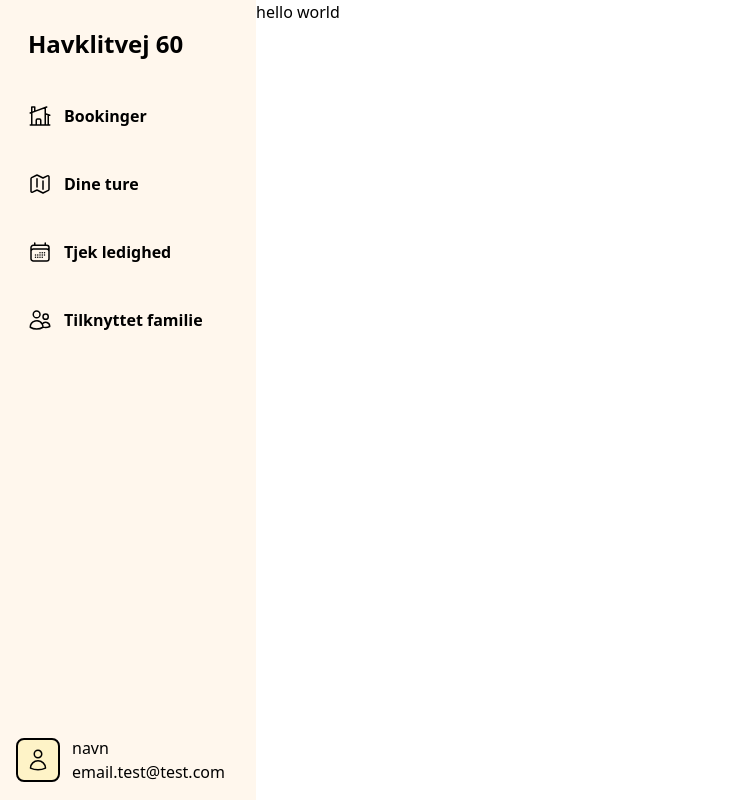
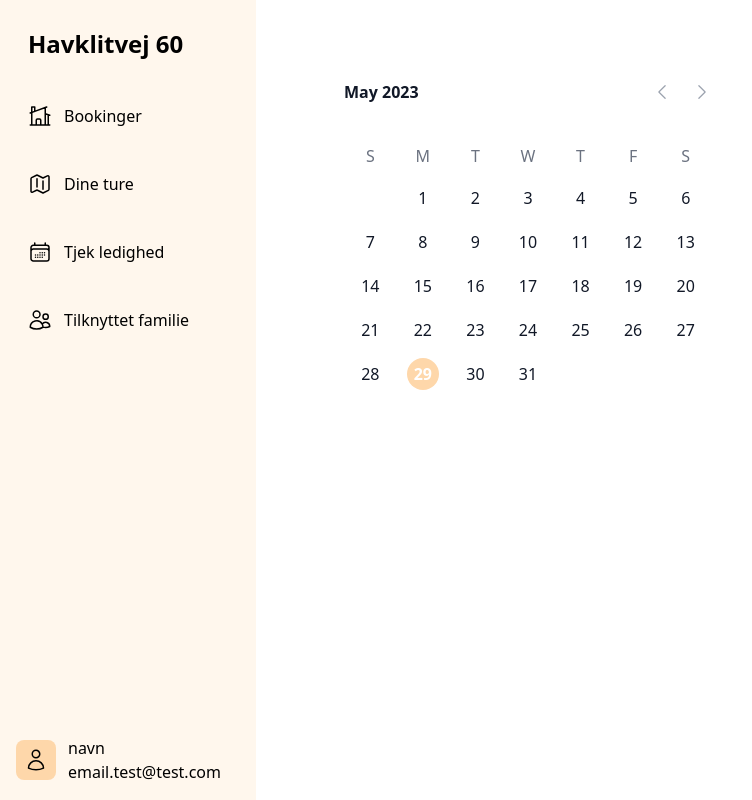
Before and after one commit to rallelind/vaction-house-booking, a Next.js app: page /application in a window 1280 px wide. Shown: the whole page, without its empty margins (0-752 px from the left). Built offline with nearby package versions, Linux system fonts and the light colour scheme.

Commit message:
started creating calendar component

```diff
--- a/package.json
+++ b/package.json
@@ -14,6 +14,7 @@
     "@types/react": "18.2.6",
     "@types/react-dom": "18.2.4",
     "autoprefixer": "10.4.14",
+    "date-fns": "^2.30.0",
     "eslint": "8.40.0",
     "eslint-config-next": "13.4.1",
     "next": "13.4.1",
--- a/src/app/application/layout.tsx
+++ b/src/app/application/layout.tsx
@@ -1,35 +1,59 @@
-import { HomeModernIcon, MapIcon, CalendarDaysIcon, UsersIcon, UserIcon } from "@heroicons/react/24/outline"
+import {
+  HomeModernIcon,
+  MapIcon,
+  CalendarDaysIcon,
+  UsersIcon,
+  UserIcon,
+} from "@heroicons/react/24/outline";
 import { ReactNode } from "react";
-import Link from 'next/link';
+import Link from "next/link";
 
-export default function ApplicationLayout({ children }: { children: ReactNode }) {
+export default function ApplicationLayout({
+  children,
+}: {
+  children: ReactNode;
+}) {
   return (
     <div className="flex min-h-screen flex-col">
       <div className="flex flex-1">
         <div className="relative">
           <aside className="top-0 left-0 h-screen min-w-max md:sticky lg:w-64 bg-orange-50 p-4">
-                <h1 className="hidden lg:block text-2xl font-bold p-3">Havklitvej 60</h1>
+            <h1 className="hidden lg:block text-2xl font-bold p-3">
+              Havklitvej 60
+            </h1>
             <ul>
               <li className="mt-5 mb-5">
-                        <Link href="/application/bookings" className="flex font-semibold items-center hover:bg-orange-100 w-full p-3 rounded-lg">
+                <Link
+                  href="/application/bookings"
+                  className="flex items-center hover:bg-orange-100 w-full p-3 rounded-lg"
+                >
                   <HomeModernIcon className="h-6 lg:mr-3" />
                   <p className="hidden lg:block">Bookinger</p>
                 </Link>
               </li>
               <li className="mt-5 mb-5">
-                        <Link href="/application/bookings" className="flex font-semibold items-center hover:bg-orange-100 w-full p-3 rounded-lg">
+                <Link
+                  href="/application/bookings"
+                  className="flex items-center hover:bg-orange-100 w-full p-3 rounded-lg"
+                >
                   <MapIcon className="h-6 lg:mr-3" />
                   <p className="hidden lg:block">Dine ture</p>
                 </Link>
               </li>
               <li className="mt-5 mb-5">
-                        <Link href="/application/bookings" className="flex font-semibold items-center hover:bg-orange-100 w-full p-3 rounded-lg">
+                <Link
+                  href="/application/bookings"
+                  className="flex items-center hover:bg-orange-100 w-full p-3 rounded-lg"
+                >
                   <CalendarDaysIcon className="h-6 lg:mr-3" />
                   <p className="hidden lg:block">Tjek ledighed</p>
                 </Link>
               </li>
               <li className="mt-5 mb-5">
-                        <Link href="/application/bookings" className="flex font-semibold items-center hover:bg-orange-100 w-full p-3 rounded-lg">
+                <Link
+                  href="/application/bookings"
+                  className="flex items-center hover:bg-orange-100 w-full p-3 rounded-lg"
+                >
                   <UsersIcon className="h-6 lg:mr-3" />
                   <p className="hidden lg:block">Tilknyttet familie</p>
                 </Link>
@@ -37,7 +61,7 @@ export default function ApplicationLayout({ children }: { children: ReactNode })
             </ul>
             <div className="fixed bottom-4">
               <div className="flex items-center">
-                        <div className=" bg-amber-100 p-2 mr-3 rounded-lg border-2 border-black">
+                <div className=" bg-orange-200 p-2 mr-3 rounded-lg">
                   <UserIcon className="h-6" />
                 </div>
                 <div className="hidden lg:block">
@@ -48,10 +72,8 @@ export default function ApplicationLayout({ children }: { children: ReactNode })
             </div>
           </aside>
         </div>
-            <div className="flex w-0 flex-1 flex-col">
-                {children}
+        <div className="flex w-0 flex-1 flex-col">{children}</div>
       </div>
     </div>
-        </div>
-    )
+  );
 }
--- a/src/app/application/page.tsx
+++ b/src/app/application/page.tsx
@@ -1,7 +1,9 @@
-
+import Calendar from "@/components/Calendar"
 
 export default function Application() {
     return (
-        <main><p>hello world</p></main>
+        <main>
+            <Calendar />
+        </main>
     )
 }
--- /dev/null
+++ b/src/components/Calendar.tsx
@@ -0,0 +1,158 @@
+"use client"
+import {
+    add,
+    eachDayOfInterval,
+    endOfMonth,
+    format,
+    getDay,
+    isEqual,
+    isSameDay,
+    isSameMonth,
+    isToday,
+    parse,
+    parseISO,
+    startOfToday,
+    isAfter,
+    isBefore,
+    isWithinInterval
+} from 'date-fns'
+import { ChevronLeftIcon, ChevronRightIcon } from '@heroicons/react/24/solid'
+
+import { useState } from 'react'
+
+function classNames(...classes: any) {
+    return classes.filter(Boolean).join(' ')
+}
+
+let colStartClasses = [
+    '',
+    'col-start-2',
+    'col-start-3',
+    'col-start-4',
+    'col-start-5',
+    'col-start-6',
+    'col-start-7',
+  ]
+
+export default function Calendar() {
+    let today = startOfToday()
+    let [startDate, setStartDate] = useState(today)
+    let [endDate, setEndDate] = useState(today)
+    let [currentMonth, setCurrentMonth] = useState(format(today, 'MMM-yyyy'))
+    let firstDayCurrentMonth = parse(currentMonth, 'MMM-yyyy', new Date())
+
+    let days = eachDayOfInterval({
+      start: firstDayCurrentMonth,
+      end: endOfMonth(firstDayCurrentMonth),
+    })
+
+    function previousMonth() {
+      let firstDayNextMonth = add(firstDayCurrentMonth, { months: -1 })
+      setCurrentMonth(format(firstDayNextMonth, 'MMM-yyyy'))
+    }
+
+    function nextMonth() {
+      let firstDayNextMonth = add(firstDayCurrentMonth, { months: 1 })
+      setCurrentMonth(format(firstDayNextMonth, 'MMM-yyyy'))
+    }
+
+    function handleSelectedDay(day: any) {
+        if(isEqual(day, startDate) || isEqual(day, endDate)) {
+            setEndDate(day)
+            setStartDate(day)
+        }
+
+        if(isAfter(day, startDate)) {
+            setEndDate(day)
+        }
+
+        if(isBefore(day, startDate)) {
+            setStartDate(day)
+        }
+
+
+    }
+
+    return (
+      <div className="pt-20">
+        <div className="max-w-md px-4 mx-auto sm:px-7 md:max-w-4xl md:px-6">
+          <div className="md:grid md:grid-cols-2 md:divide-x md:divide-gray-200">
+            <div className="md:pr-14">
+              <div className="flex items-center">
+                <h2 className="flex-auto font-semibold text-gray-900">
+                  {format(firstDayCurrentMonth, 'MMMM yyyy')}
+                </h2>
+                <button
+                  type="button"
+                  onClick={previousMonth}
+                  className="-my-1.5 flex flex-none items-center justify-center p-1.5 text-gray-400 hover:text-gray-500"
+                >
+                  <span className="sr-only">Previous month</span>
+                  <ChevronLeftIcon className="w-5 h-5" aria-hidden="true" />
+                </button>
+                <button
+                  onClick={nextMonth}
+                  type="button"
+                  className="-my-1.5 -mr-1.5 ml-2 flex flex-none items-center justify-center p-1.5 text-gray-400 hover:text-gray-500"
+                >
+                  <span className="sr-only">Next month</span>
+                  <ChevronRightIcon className="w-5 h-5" aria-hidden="true" />
+                </button>
+              </div>
+              <div className="grid grid-cols-7 mt-10 text-md leading-6 text-center text-gray-500">
+                <div>S</div>
+                <div>M</div>
+                <div>T</div>
+                <div>W</div>
+                <div>T</div>
+                <div>F</div>
+                <div>S</div>
+              </div>
+              <div className="grid grid-cols-7 mt-2 text-md">
+                {days.map((day, dayIdx) => (
+                  <div
+                    key={day.toString()}
+                    className={classNames(
+                      dayIdx === 0 && colStartClasses[getDay(day)],
+                      'py-1.5'
+                    )}
+                  >
+                    <button
+                      type="button"
+                      onClick={() => handleSelectedDay(day)}
+                      className={classNames(
+                        isEqual(day, startDate) && isEqual(day, endDate) && 'bg-orange-200 text-white rounded-full',
+                        isEqual(day, startDate) && !isEqual(day, endDate) && 'bg-orange-200 text-white rounded-full',
+                        isEqual(day, endDate) && !isEqual(day, startDate) && 'bg-orange-200 text-white rounded-full',
+                        isWithinInterval(day, { start: startDate, end: endDate }) && 'bg-orange-100',
+                        !isWithinInterval(day, { start: startDate, end: endDate }) &&
+                          !isEqual(day, startDate) &&
+                          !isEqual(day, endDate) &&
+                          isSameMonth(day, firstDayCurrentMonth) &&
+                          'text-gray-900',
+                        !isWithinInterval(day, { start: startDate, end: endDate }) &&
+                          !isEqual(day, startDate) &&
+                          !isEqual(day, endDate) &&
+                          !isSameMonth(day, firstDayCurrentMonth) &&
+                          'text-gray-400',
+                        isEqual(day, startDate) && isEqual(day, endDate) && !isToday(day) && 'bg-gray-900',
+                        isEqual(day, startDate) && !isEqual(day, endDate) && 'rounded-l-full',
+                        isEqual(day, endDate) && !isEqual(day, startDate) && 'rounded-r-full',
+                        isEqual(day, startDate) && isEqual(day, endDate) && 'font-semibold',
+                        'mx-auto flex h-8 w-8 items-center justify-center'
+                      )}
+                    >
+                      <time dateTime={format(day, 'yyyy-MM-dd')}>
+                        {format(day, 'd')}
+                      </time>
+                    </button>
+
+                  </div>
+                ))}
+              </div>
+            </div>
+          </div>
+        </div>
+      </div>
+    )
+}
```
Also changed, not shown: 1 other file (tests, documents, lock files or other folders). Lines whose indentation alone changed are shown as unchanged.
